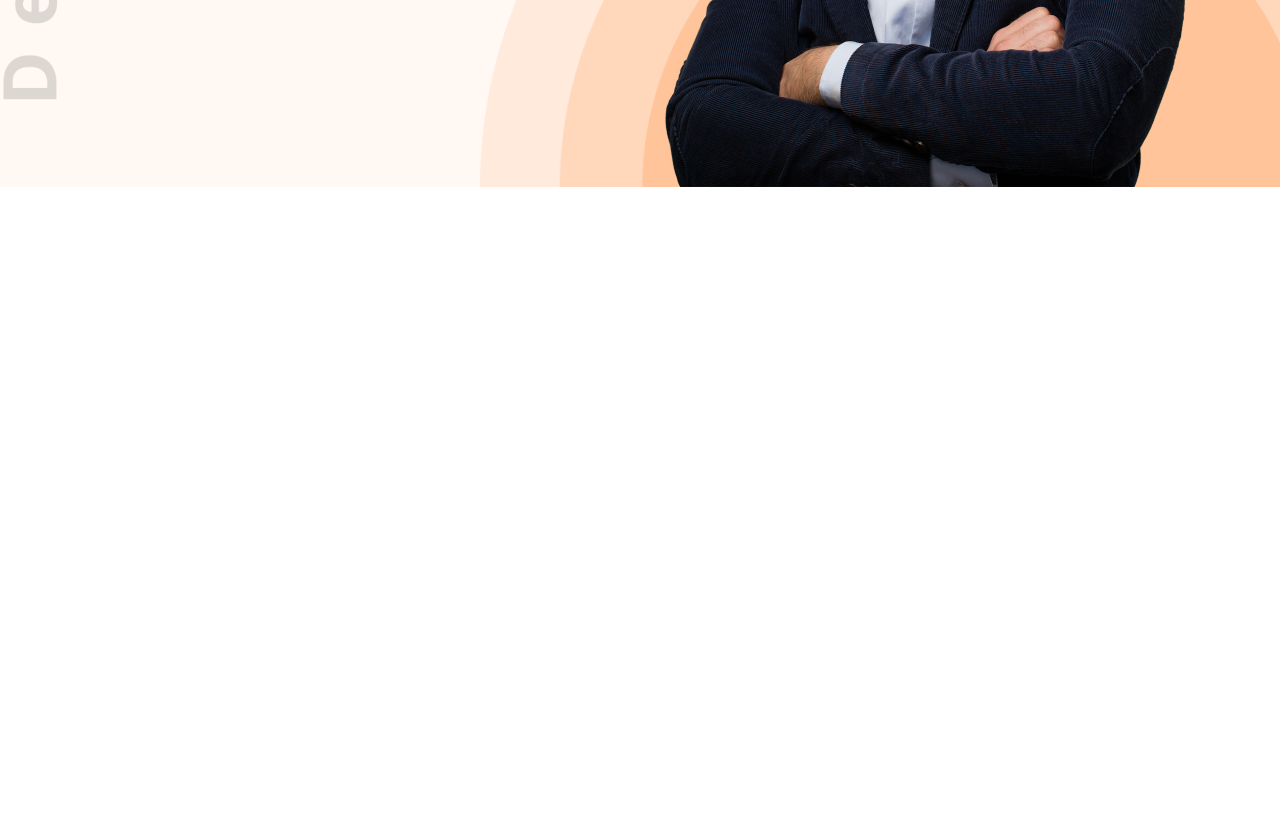
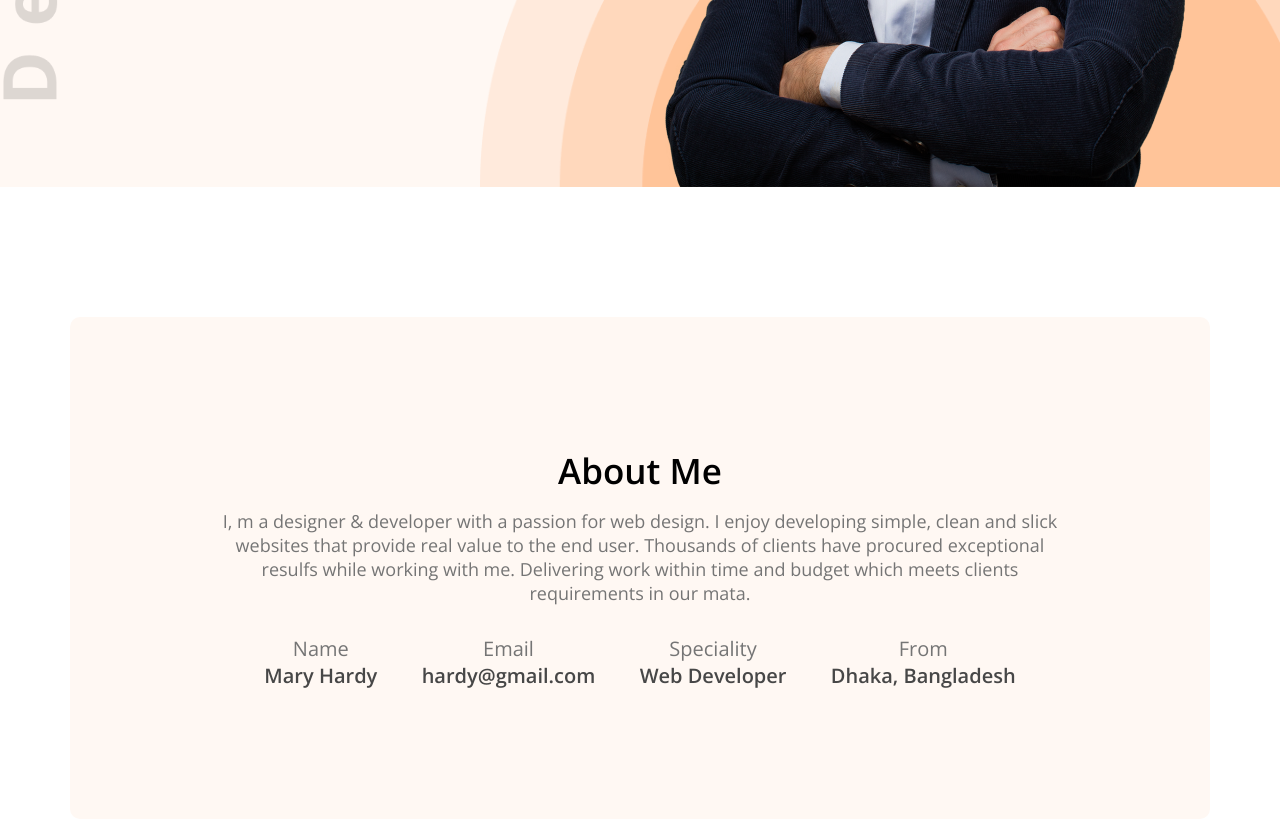
Before and after one commit to emon3455/PG-M1-Module-5, a plain HTML site: page index.html in a window 1280 px wide. Shown: the part 553-1372 px from the top of the page. Before the commit the page ends 800 px from the top, so only its background shows below. Drawn offline with nearby package versions, Linux system fonts and the light colour scheme.

Commit message:
commit after completing about section

```diff
--- a/Styles/demo_portfolio.css
+++ b/Styles/demo_portfolio.css
@@ -84,5 +84,53 @@ nav li {
 .hero{
     padding-top: 3px;
 }
+/* banner end */
 
-/* banner end */
+
+/* about section style start */
+
+main{
+    max-width: 1140px;
+    margin: 0 auto;
+}
+
+.about{
+    margin-top: 130px;
+    background-color:  #FFF8F3;
+    border-radius: 10px;
+    padding: 130px 150px;
+    text-align: center;
+}
+
+.section-header{
+    font-weight: 700;
+    font-size: 35px;
+    margin-bottom: 15px;
+}
+
+.section-description{
+
+    font-weight: 400;
+    font-size: 18px;
+    color: #757575;
+    margin-bottom: 30px;
+}
+
+.about-info-container{
+    display: flex;
+    justify-content: space-evenly;
+}
+
+.about .info-title{
+    font-weight: 400;
+    font-size: 20px;
+    color: #757575;
+}
+
+.about .info-description{
+    font-weight: 700;
+    font-size: 20px;
+    color: #474747;
+}
+
+/* about section style end */
--- a/index.html
+++ b/index.html
@@ -66,6 +66,56 @@
     <!-- start of main part -->
     <main>
 
+        <section class="about">
+            <h3 class="section-header">About Me</h3>
+            <p class="section-description">
+                I, m a designer & developer with a passion for web design. I enjoy developing simple, clean and slick websites that provide real value to the end user. Thousands of clients have procured exceptional resulfs while working with me. Delivering work within time and budget which meets clients requirements in our mata.
+            </p>
+
+            <div class="about-info-container">
+
+                <div class="about-info">
+                    <p class="info-title">
+                        Name
+                    </p>
+                    <p class="info-description">
+                        Mary Hardy
+                    </p>
+                </div>
+
+                <div class="about-info">
+                    <p class="info-title">
+                        Email
+                    </p>
+                    <p class="info-description">
+                        hardy@gmail.com
+                    </p>
+                </div>
+
+                <div class="about-info">
+                    <p class="info-title">
+                        Speciality
+                    </p>
+                    <p class="info-description">
+                        Web Developer
+                    </p>
+                </div>
+
+                <div class="about-info">
+                    <p class="info-title">
+                        From
+                    </p>
+                    <p class="info-description">
+                        Dhaka, Bangladesh
+                    </p>
+                </div>
+
+            </div>
+
+        </section>
+
+
+
     </main>
     <!-- end of main part -->
 
```
